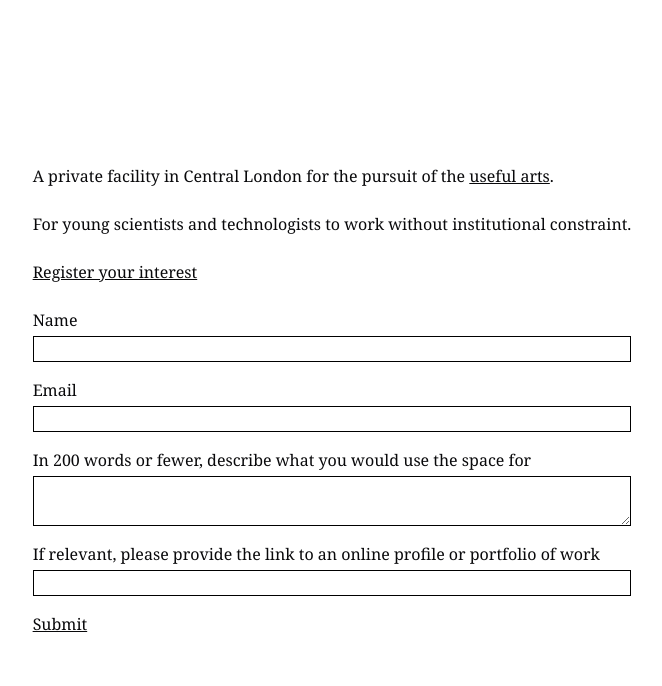
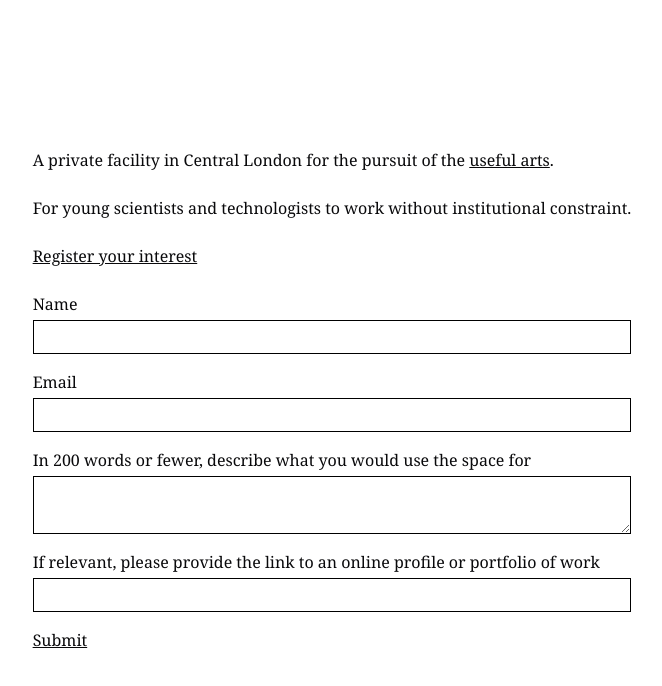
Before and after one commit to aeronjl/hackspace-website, a SvelteKit app: page / in a window 1280 px wide. Both pictures are taken after a click on the button "Register your interest". Shown: the top 686 px of the page, without its empty margins (308-970 px from the left). Built offline with nearby package versions, Linux system fonts and the light colour scheme.

Commit message:
form stuff

```diff
--- a/src/routes/+page.svelte
+++ b/src/routes/+page.svelte
@@ -30,23 +30,23 @@
             Register your interest
         </button>
         {#if showForm}
-		<form transition:slide action="/" method="POST">
+		<form transition:slide method="POST">
 			<div class="flex flex-col mb-4">
 				<label for="name" class="mb-1">Name</label>
-				<input type="text" id="name" class="border border-black px-1" placeholder="" />
+				<input type="text" id="name" class="border border-black p-1" placeholder="" />
 			</div>
 			<div class="flex flex-col mb-4">
 				<label for="email" class="mb-1">Email</label>
-				<input type="email" id="email" class="border border-black px-1" placeholder="" />
+				<input type="email" id="email" class="border border-black p-1" placeholder="" />
 			</div>
 			<div class="flex flex-col mb-4">
 				<label for="message" class="mb-1">In 200 words or fewer, describe what you would use the space for</label
 				>
-				<textarea id="message" class="px-1 border border-black" placeholder=""></textarea>
+				<textarea id="message" class="p-1 border border-black" placeholder=""></textarea>
 			</div>
             <div class="flex flex-col mb-4">
 				<label for="message" class="mb-1">If relevant, please provide the link to an online profile or portfolio of work</label>
-                <input type="text" id="link" class="border border-black px-1" placeholder="" />
+                <input type="text" id="link" class="border border-black p-1" placeholder="" />
 			</div>
             <button class="underline">Submit</button>
 		</form>
```
